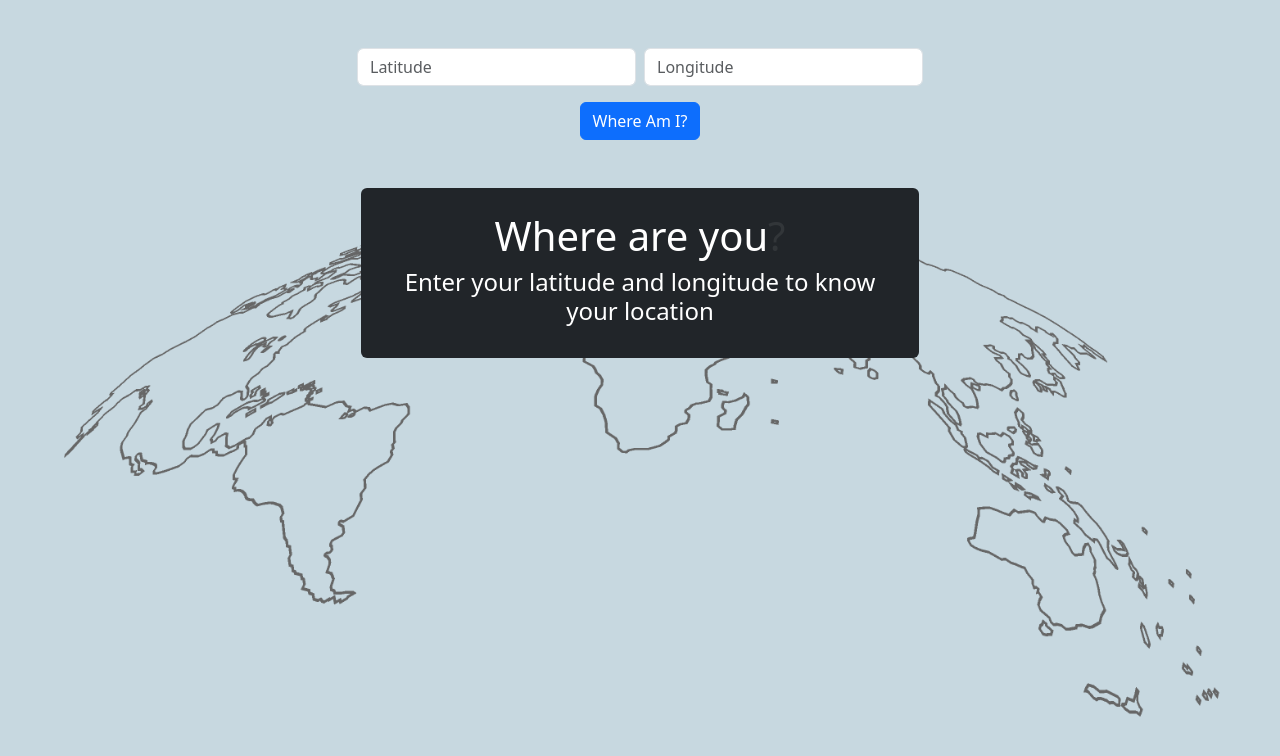
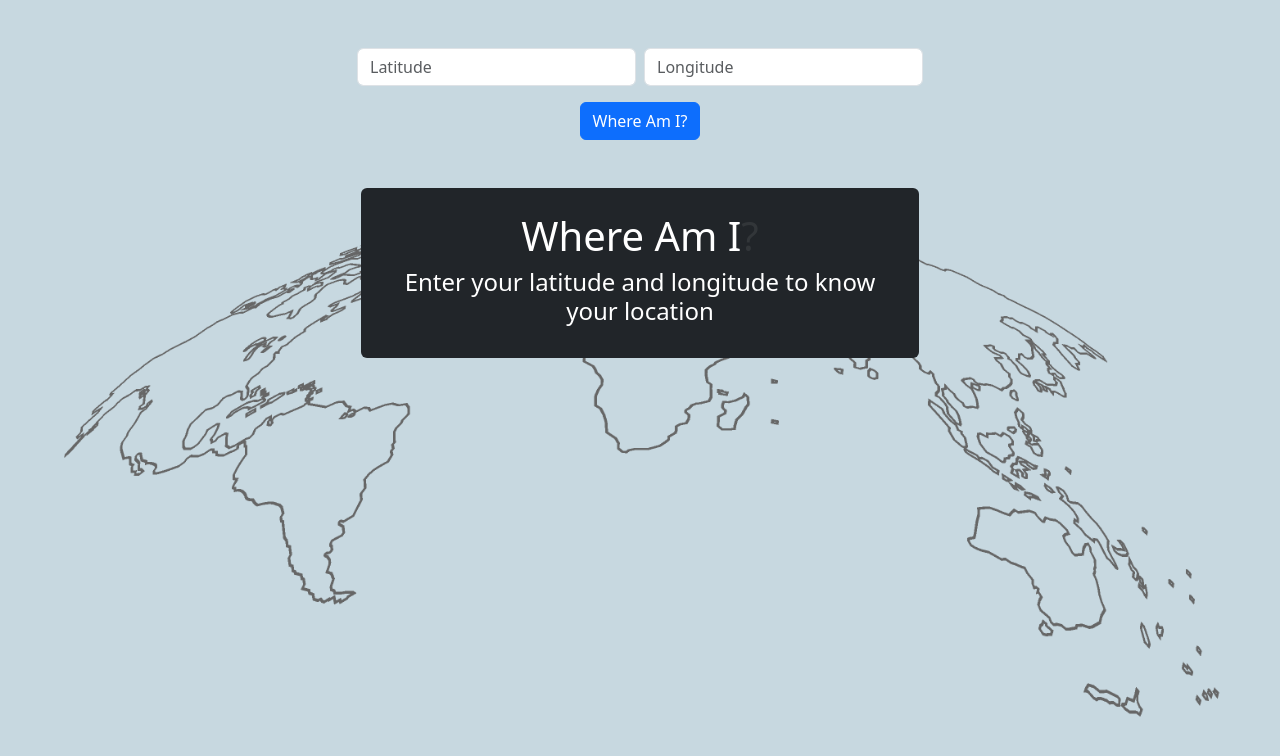
Before and after one commit to Halaalaa68/where-am-I-, a plain HTML site: page index.html in a window 1280 px wide. Drawn offline with Linux system fonts and the light colour scheme.

Commit message:
Update index.html

```diff
--- a/index.html
+++ b/index.html
@@ -20,7 +20,7 @@
             <button class="btn btn-primary">Where Am I?</button>
         </div>
         <div class="rounded-2 text-center m-auto mt-5 bg-dark text-white p-4 city ">
-            <h1>Where are you<span class="question">?</span></h1>
+            <h1>Where Am I<span class="question">?</span></h1>
             <h4 class="country">Enter your latitude and longitude to know your location</h4>
         </div>
      </div>
```
